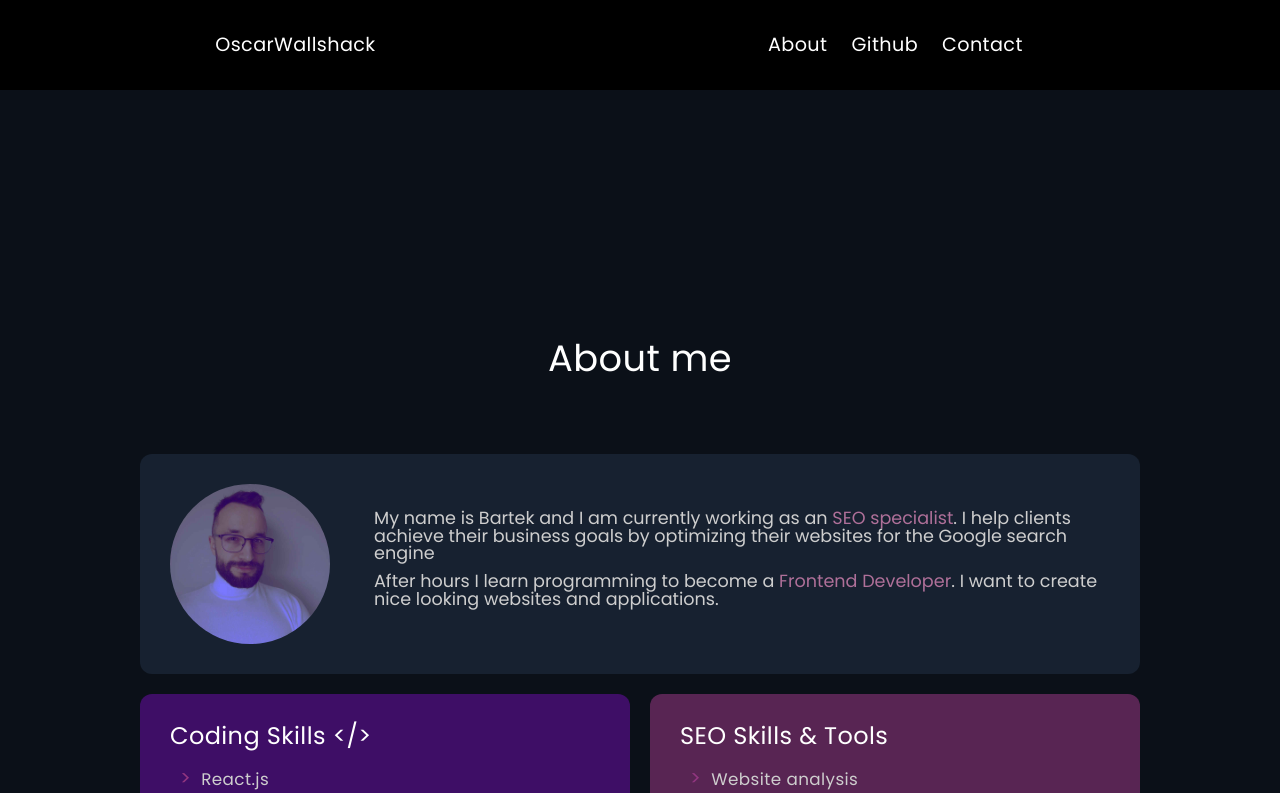
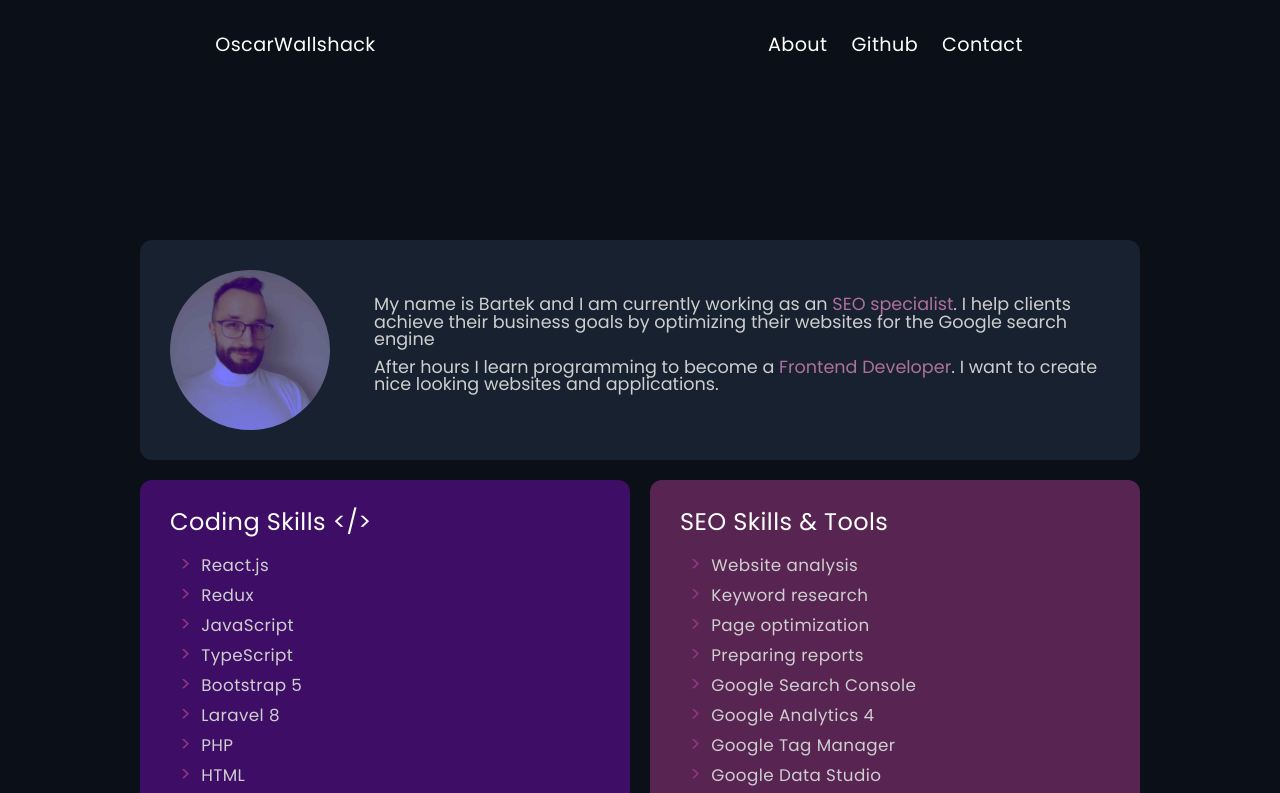
Before and after one commit to oscarwallshack/OscarWallshack.dev, a React (Create React App) app: page /about-me in a window 1280 px wide. Shown: the top 793 px of the page. Built offline with nearby package versions, Linux system fonts and the light colour scheme; a web font is replaced by a local one.

Commit message:
about me page

```diff
--- a/src/components/Layout/Header/Header.js
+++ b/src/components/Layout/Header/Header.js
@@ -1,5 +1,6 @@
 import React, { useState } from "react";
 import Logo from "../../UI/Logo/Logo";
+import { useLocation } from "react-router-dom";
 
 import { CgMenuRight, CgClose } from "react-icons/cg";
 import classes from "./Header.module.scss";
@@ -18,8 +19,11 @@ const Header = () => {
     <CgClose onClick={handleMenuToggle} />
   );
 
+  const location = useLocation();
+  let styles = location.pathname === "/" ? { background: "none" } : {};
+
   return (
-    <header className={classes.header}>
+    <header className={classes.header} style={styles}>
       <Logo />
       <MainNavigation />
       <div className={classes.header__menu}>
--- a/src/components/Layout/Header/Header.module.scss
+++ b/src/components/Layout/Header/Header.module.scss
@@ -10,12 +10,11 @@
     width: 100%;
     z-index: 1000;
     transition: all 0.5s ease;
-    background-color: #000;
+    background: $primary;
 
     @include breakpoint(sm) {
         padding: 0 3rem;
         justify-content: space-between;
-
     }
 
     &__menu {
--- a/src/components/Layout/Introduce/Introduce.js
+++ b/src/components/Layout/Introduce/Introduce.js
@@ -45,9 +45,6 @@ const Introduce = () => {
 
   return (
     <section id="about-me" className={classes.introduce}>
-      <div className={classes.introduce__header}>
-        <h2>About me</h2>
-      </div>
       <div className={classes.introduce__aboutMe}>
         <div className={classes.description}>
           <div className={classes.prof}></div>
--- a/src/components/Layout/Introduce/Introduce.module.scss
+++ b/src/components/Layout/Introduce/Introduce.module.scss
@@ -12,20 +12,6 @@
     @include breakpoint(sm) {
         padding: 0;
     }
-
-    &__header {
-        margin: 100px 0 50px 0;
-        color: $white;
-        text-align: center;
-        justify-content: center;
-
-        h2 {
-            font-size: $headingH2;
-            letter-spacing: $letterSpacing;
-            margin-bottom: 0.2em;
-        }
-    }
-
 
     >div {
         width: 1000px;
--- a/src/pages/Home.js
+++ b/src/pages/Home.js
@@ -22,7 +22,6 @@ const HomePage = () => {
       )}
       <Hero onShowContactDetails={showContactModalShown} />
       <Projects />
-      <Footer />
     </Fragment>
   );
 };
--- a/src/pages/Root.js
+++ b/src/pages/Root.js
@@ -1,5 +1,6 @@
 import React, { Fragment } from "react";
 import { Outlet } from "react-router-dom";
+import Footer from "../components/Layout/Footer/Footer";
 import Header from "../components/Layout/Header/Header";
 
 const Root = () => {
@@ -7,6 +8,7 @@ const Root = () => {
     <Fragment>
       <Header />
       <Outlet />
+      <Footer />
     </Fragment>
   );
 };
```
